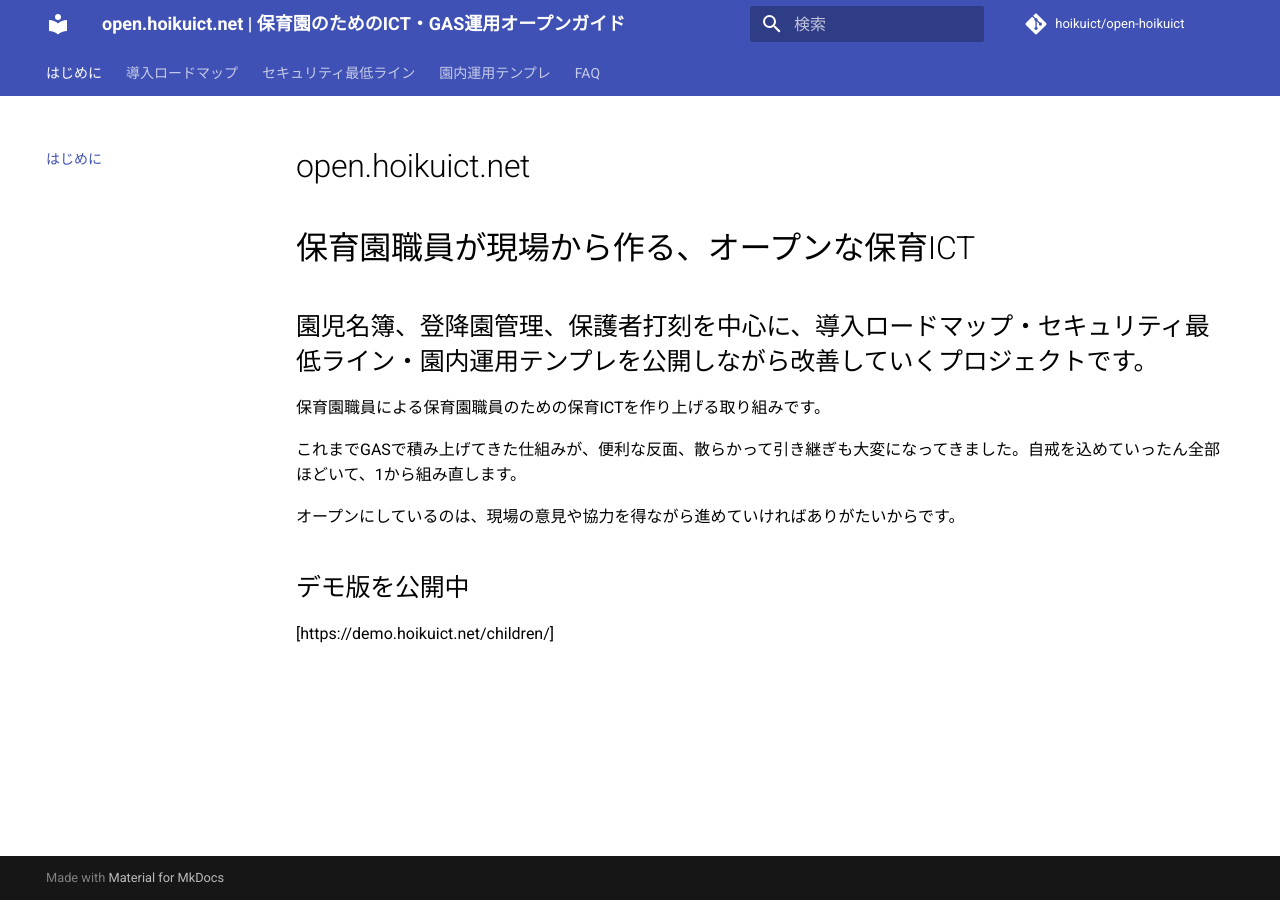
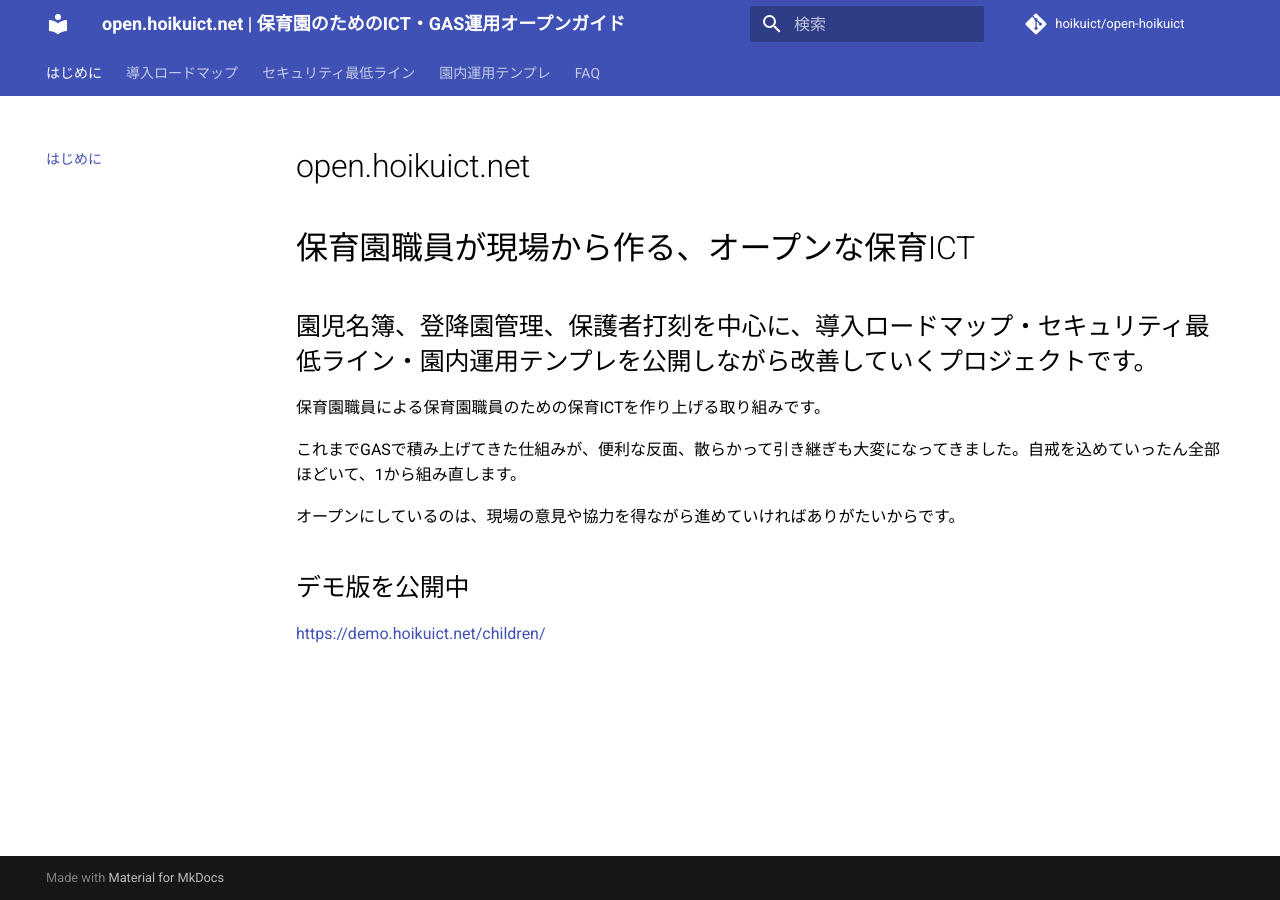
Before and after one commit to hoikuict/open-hoikuict, an MkDocs documentation site: the page built from docs/index.md, in a window 1280 px wide. Built offline with MkDocs 1.6.1 and Material for MkDocs 9.7.7, drawn with Linux system fonts in a browser that asks for light colours; comment, search, counter and statistics services are not loaded; some of the changed lines change nothing that is shown.

Commit message:
20260316

```diff
--- a/docs/index.md
+++ b/docs/index.md
@@ -11,4 +11,4 @@
 オープンにしているのは、現場の意見や協力を得ながら進めていければありがたいからです。
 
 ## デモ版を公開中
-[https://demo.hoikuict.net/children/]
+[https://demo.hoikuict.net/children/](https://demo.hoikuict.net/children/)
```
